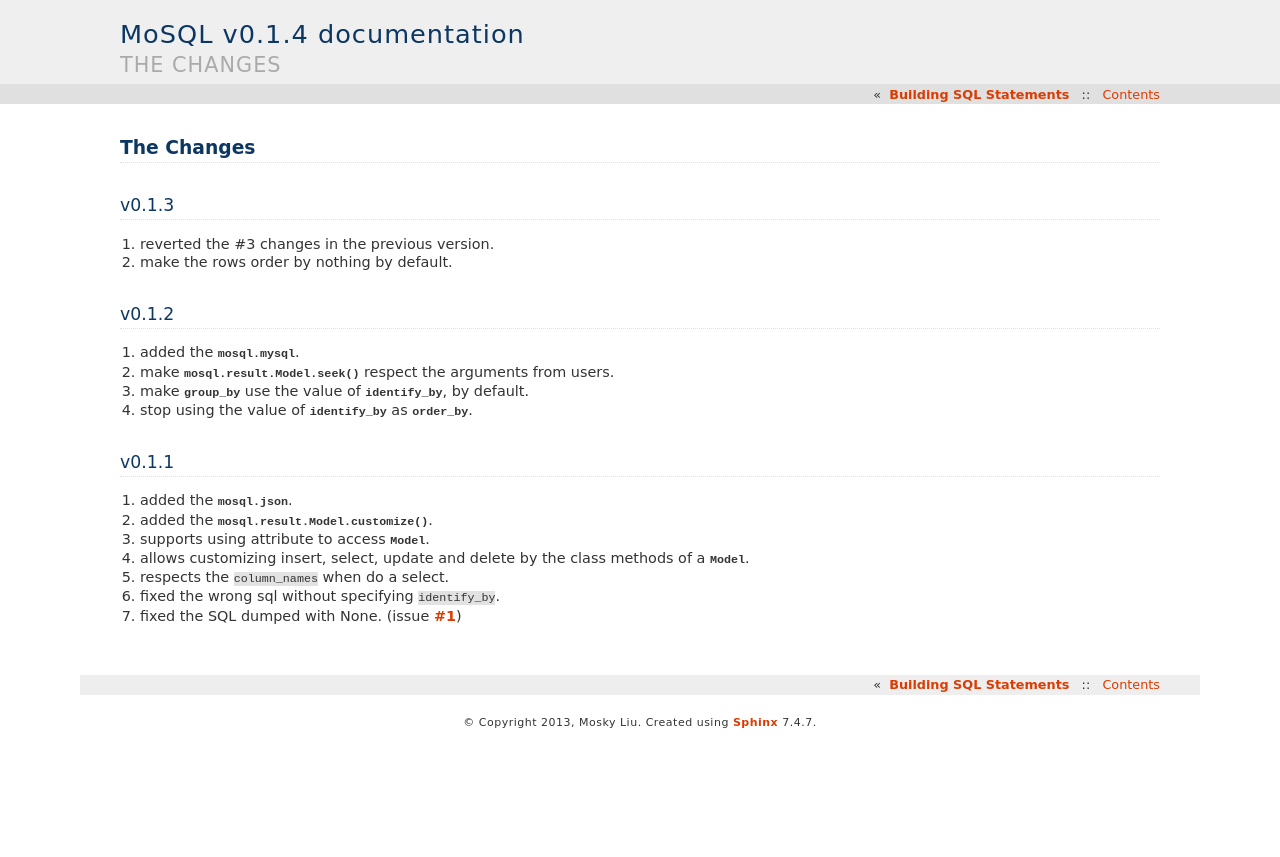
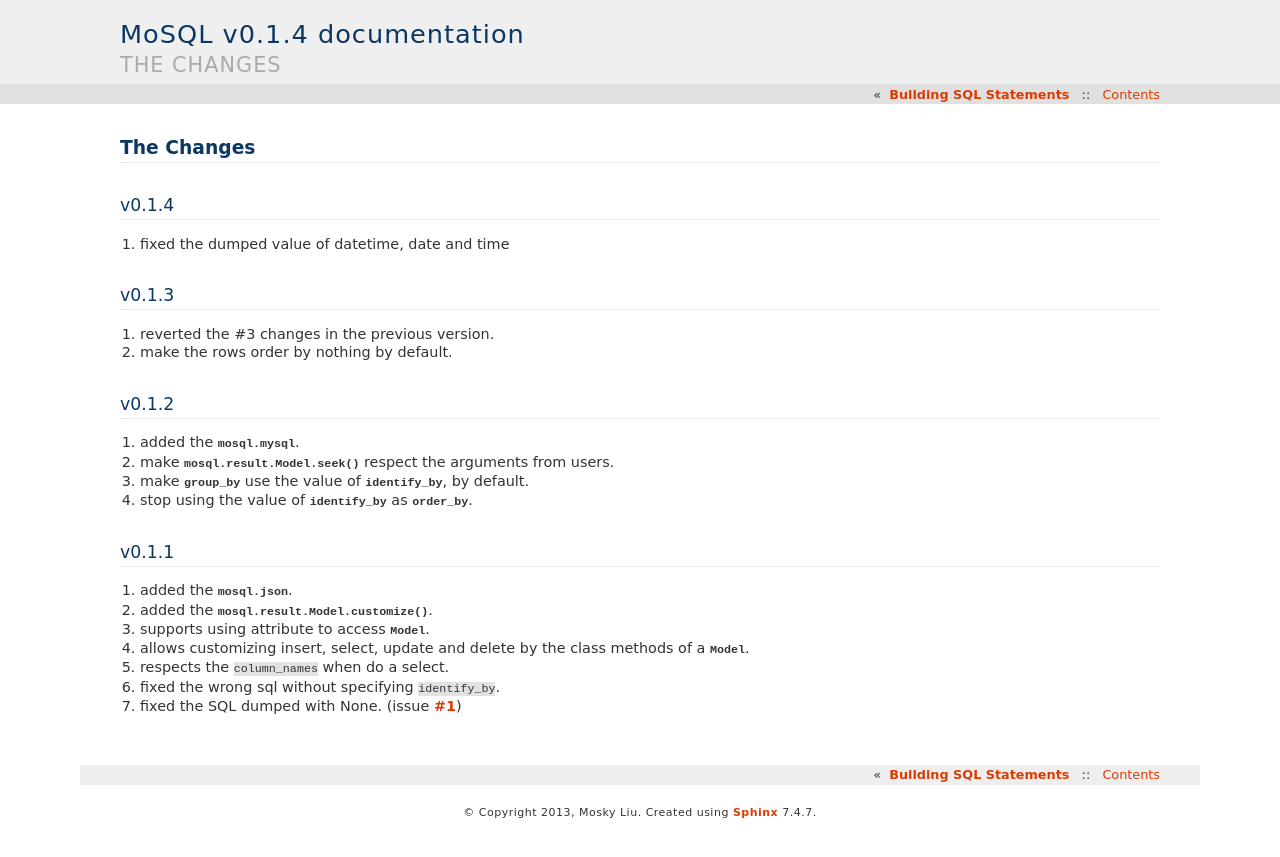
Before and after one commit to moskytw/mosql, a Sphinx documentation site: the page built from docs/changes.rst, in a window 1280 px wide. Shown: the top 857 px of the page. Built offline with Sphinx 7.4.7, drawn with Linux system fonts in a browser that asks for light colours.

Commit message:
updated changes

```diff
--- a/docs/changes.rst
+++ b/docs/changes.rst
@@ -1,6 +1,11 @@
 
 The Changes
 ===========
+
+v0.1.4
+------
+
+1. fixed the dumped value of datetime, date and time
 
 v0.1.3
 ------
```
